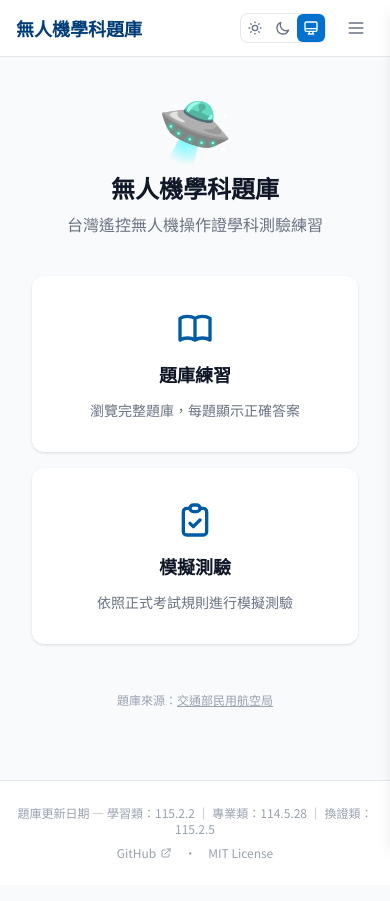
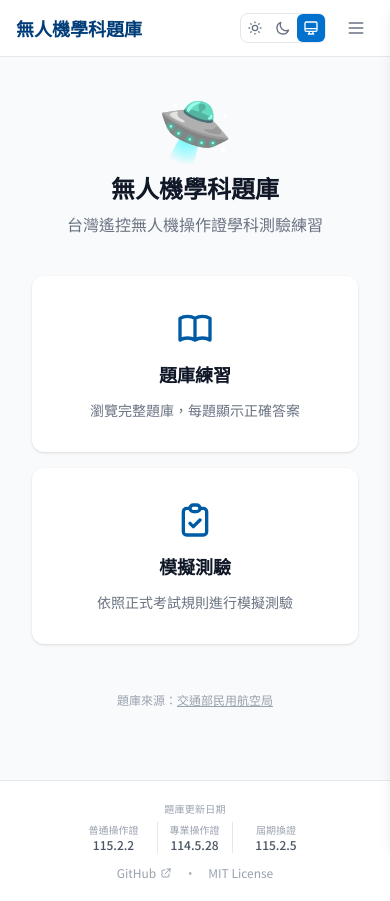
Before and after one commit to explooosion/drone-pilot-quiz, a React (Vite) app: page / in a window 390 px wide. Built offline with nearby package versions, Linux system fonts and the light colour scheme.

Commit message:
fix: footer layout mobile, iOS safe area, hide footer on quiz pages

```diff
--- a/index.html
+++ b/index.html
@@ -2,7 +2,9 @@
 <html lang="zh-TW">
   <head>
     <meta charset="UTF-8" />
-    <meta name="viewport" content="width=device-width, initial-scale=1.0" />
+    <meta name="viewport" content="width=device-width, initial-scale=1.0, viewport-fit=cover" />
+    <meta name="apple-mobile-web-app-capable" content="yes" />
+    <meta name="apple-mobile-web-app-status-bar-style" content="default" />
     <title>無人機操作證學科題庫 | 台灣遙控無人機考試練習</title>
     <meta name="description" content="台灣遙控無人機普通／專業操作證學科測驗題庫練習與模擬考試。題庫來源：交通部民用航空局。" />
     <meta name="theme-color" content="#003D79" />
--- a/src/components/layout/Footer.tsx
+++ b/src/components/layout/Footer.tsx
@@ -5,19 +5,37 @@ function formatDate(d: string) {
   return d === 'unknown' ? '待更新' : d;
 }
 
+const DATES = [
+  { label: '普通操作證', date: formatDate(metadata.basic.updateDate) },
+  { label: '專業操作證', date: formatDate(metadata.professional.updateDate) },
+  { label: '屆期換證', date: formatDate(metadata.renewal.updateDate) },
+];
+
 export function Footer() {
   return (
-    <footer className="border-t border-gray-200 bg-white px-4 py-6 dark:border-gray-800 dark:bg-gray-900">
-      <div className="mx-auto flex max-w-5xl flex-col items-center gap-2 text-center">
-        <p className="text-xs text-gray-400 dark:text-gray-500">
-          題庫更新日期 — 學習類：{formatDate(metadata.basic.updateDate)} ｜ 專業類：
-          {formatDate(metadata.professional.updateDate)} ｜ 換證類：
-          {formatDate(metadata.renewal.updateDate)}
-        </p>
+    <footer className="border-t border-gray-200 bg-white px-4 py-5 pb-[calc(1.25rem+env(safe-area-inset-bottom))] dark:border-gray-800 dark:bg-gray-900">
+      <div className="mx-auto flex max-w-5xl flex-col items-center gap-3 text-center">
+        {/* Update dates — 3-column grid, never wraps */}
+        <div>
+          <p className="mb-1.5 text-[10px] tracking-wide text-gray-400 uppercase dark:text-gray-600">
+            題庫更新日期
+          </p>
+          <div className="grid grid-cols-3 divide-x divide-gray-200 dark:divide-gray-700">
+            {DATES.map(({ label, date }) => (
+              <div key={label} className="px-3 first:pl-0 last:pr-0">
+                <p className="text-[10px] text-gray-400 dark:text-gray-500">{label}</p>
+                <p className="text-xs font-medium text-gray-600 tabular-nums dark:text-gray-300">
+                  {date}
+                </p>
+              </div>
+            ))}
+          </div>
+        </div>
 
+        {/* Links */}
         <div className="flex items-center gap-3 text-xs text-gray-400 dark:text-gray-500">
           <a
-            href="https://github.com"
+            href="https://github.com/explooosion/drone-pilot-quiz"
             target="_blank"
             rel="noopener noreferrer"
             className="inline-flex items-center gap-1 transition-colors hover:text-gray-600 dark:hover:text-gray-300"
--- a/src/components/layout/Header.tsx
+++ b/src/components/layout/Header.tsx
@@ -14,7 +14,7 @@ interface HeaderProps {
 
 export function Header({ onMenuToggle }: HeaderProps) {
   return (
-    <header className="fixed inset-x-0 top-0 z-50 border-b border-gray-200 bg-white dark:border-gray-800 dark:bg-gray-900">
+    <header className="fixed inset-x-0 top-0 z-50 border-b border-gray-200 bg-white pt-[env(safe-area-inset-top)] dark:border-gray-800 dark:bg-gray-900">
       <div className="mx-auto flex h-14 max-w-5xl items-center justify-between px-4">
         <Link to="/" className="text-primary-800 dark:text-primary-300 text-lg font-bold">
           無人機學科題庫
--- a/src/components/layout/Layout.tsx
+++ b/src/components/layout/Layout.tsx
@@ -1,5 +1,6 @@
 import { useState } from 'react';
 import type { ReactNode } from 'react';
+import { useLocation } from 'react-router-dom';
 import { Header } from './Header';
 import { MobileMenu } from './MobileMenu';
 import { Footer } from './Footer';
@@ -8,17 +9,24 @@ interface LayoutProps {
   children: ReactNode;
 }
 
+// Active quiz pages have a fixed bottom QuestionNav — footer is unreachable there
+const QUIZ_ROUTE = /^\/(practice|exam)\/(basic|professional|renewal)$/;
+
 export function Layout({ children }: LayoutProps) {
   const [isMenuOpen, setIsMenuOpen] = useState(false);
+  const { pathname } = useLocation();
+  const isQuizPage = QUIZ_ROUTE.test(pathname);
 
   return (
     <>
       <Header onMenuToggle={() => setIsMenuOpen((prev) => !prev)} />
       <MobileMenu isOpen={isMenuOpen} onClose={() => setIsMenuOpen(false)} />
 
-      <main className="mx-auto w-full max-w-5xl flex-1 px-4 pt-14 pb-8">{children}</main>
+      <main className="mx-auto w-full max-w-5xl flex-1 px-4 pt-[calc(3.5rem+env(safe-area-inset-top))] pb-8">
+        {children}
+      </main>
 
-      <Footer />
+      {!isQuizPage && <Footer />}
     </>
   );
 }
--- a/src/components/quiz/QuestionNav.tsx
+++ b/src/components/quiz/QuestionNav.tsx
@@ -25,7 +25,7 @@ export function QuestionNav({
   const isLast = currentIndex === totalQuestions - 1;
 
   return (
-    <div className="fixed inset-x-0 bottom-0 z-30 border-t border-gray-200 bg-white dark:border-gray-700 dark:bg-gray-900">
+    <div className="fixed inset-x-0 bottom-0 z-30 border-t border-gray-200 bg-white pb-[env(safe-area-inset-bottom)] dark:border-gray-700 dark:bg-gray-900">
       <div className="mx-auto flex max-w-2xl items-center justify-between px-4 py-3">
         {/* Prev */}
         <button
--- a/src/pages/ExamPage.tsx
+++ b/src/pages/ExamPage.tsx
@@ -143,7 +143,7 @@ export function ExamPage() {
   if (!question) return null;
 
   return (
-    <div className="mx-auto max-w-2xl px-4 py-4 pb-24">
+    <div className="mx-auto max-w-2xl px-4 py-4 pb-[calc(5rem+env(safe-area-inset-bottom))]">
       {/* Timer + progress */}
       <div className="mb-4 flex items-center justify-between">
         <h2 className="text-lg font-bold text-gray-900 dark:text-gray-100">
--- a/src/pages/PracticePage.tsx
+++ b/src/pages/PracticePage.tsx
@@ -52,7 +52,7 @@ export function PracticePage() {
   const question = questions[currentIndex];
 
   return (
-    <div className="mx-auto max-w-2xl px-4 py-6 pb-24">
+    <div className="mx-auto max-w-2xl px-4 py-6 pb-[calc(5rem+env(safe-area-inset-bottom))]">
       {/* Header */}
       <h1 className="mb-4 text-lg font-bold text-gray-900 dark:text-gray-100">
         {BANK_LABELS[bankType]}
```
